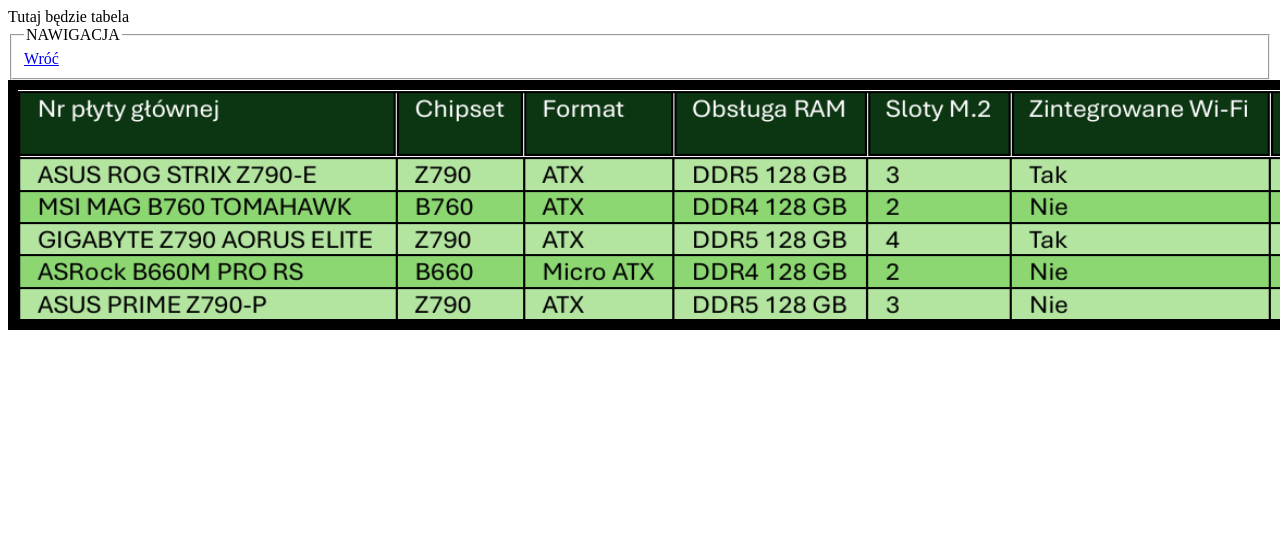
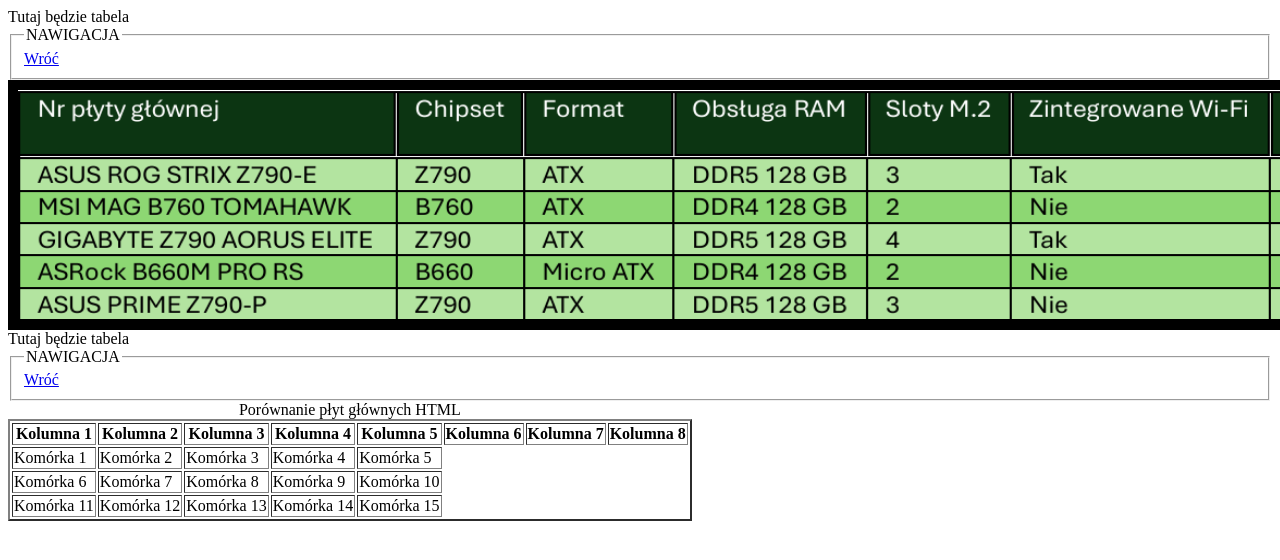
Before and after one commit to Damir1721/Damir.github.io, a plain HTML site: page tabela_Shvydkov.html in a window 1280 px wide. Shown: the top 560 px of the page. Drawn offline with Linux system fonts and the light colour scheme.

Commit message:
Add comparison table to tabela_Shvydkov.html
Added a table for comparing motherboards with multiple columns and rows.

```diff
--- a/tabela_Shvydkov.html
+++ b/tabela_Shvydkov.html
@@ -17,5 +17,67 @@
 
 
 <IMG SRC="tabela.png" ALIGN=left BORDER=10 WIDTH=1500 HEIGHT=230 ALT="grafika4-Shvydkov">
+
+
+<!DOCTYPE html>
+<html lang="pl-PL">
+<html>
+     <head>
+             <meta charset="utf-8">
+             <title>    Tabela Shvydkov   </title>
+
+     </head>
+    <body>
+ Tutaj będzie tabela<br>
+
+<fieldset>
+<legend> NAWIGACJA</legend>
+<A HREF="index.html">Wróć</A>
+
+</fieldset>
+
+<table border=2>
+   <caption>Porównanie płyt głównych HTML</caption>
+   <thead>
+      <tr>
+         <th>Kolumna 1</th>
+         <th>Kolumna 2</th>
+         <th>Kolumna 3</th>
+         <th>Kolumna 4</th>
+         <th>Kolumna 5</th>
+	 <th>Kolumna 6</th>
+ 	 <th>Kolumna 7</th>
+	 <th>Kolumna 8</th>
+      </tr>
+   </thead>
+   <tbody>
+      <tr>
+         <td>Komórka 1</td>
+         <td>Komórka 2</td>
+         <td>Komórka 3</td>
+         <td>Komórka 4</td>
+         <td>Komórka 5</td>
+      </tr>
+      <tr>
+         <td>Komórka 6</td>
+         <td>Komórka 7</td>
+         <td>Komórka 8</td>
+         <td>Komórka 9</td>
+         <td>Komórka 10</td>
+      </tr>
+      <tr>
+         <td>Komórka 11</td>
+         <td>Komórka 12</td>
+         <td>Komórka 13</td>
+         <td>Komórka 14</td>
+         <td>Komórka 15</td>
+      </tr>
+   </tbody>
+</table>
+
+
     </body>
   </html>
+    </body>
+
+  </html>
```
